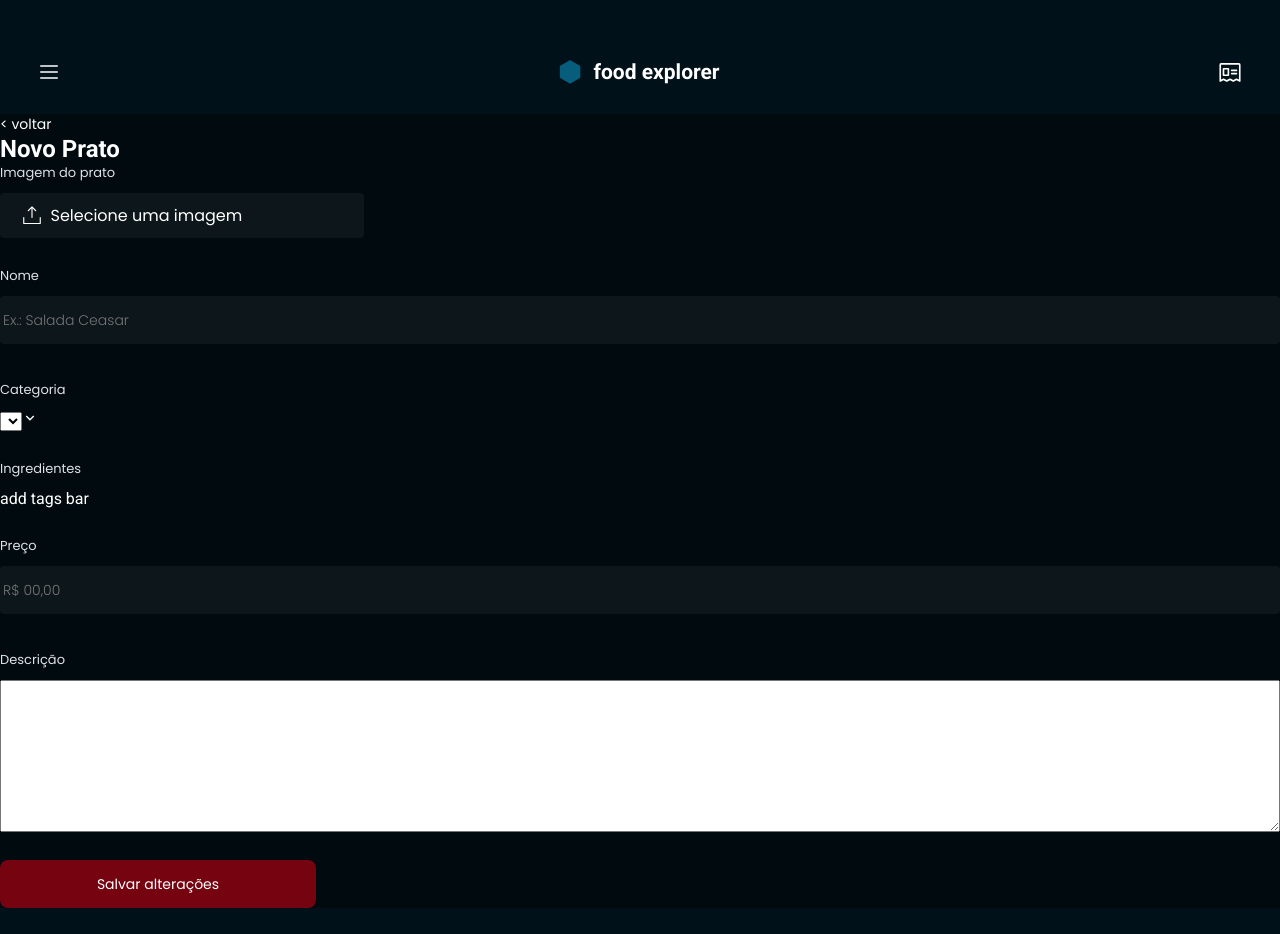
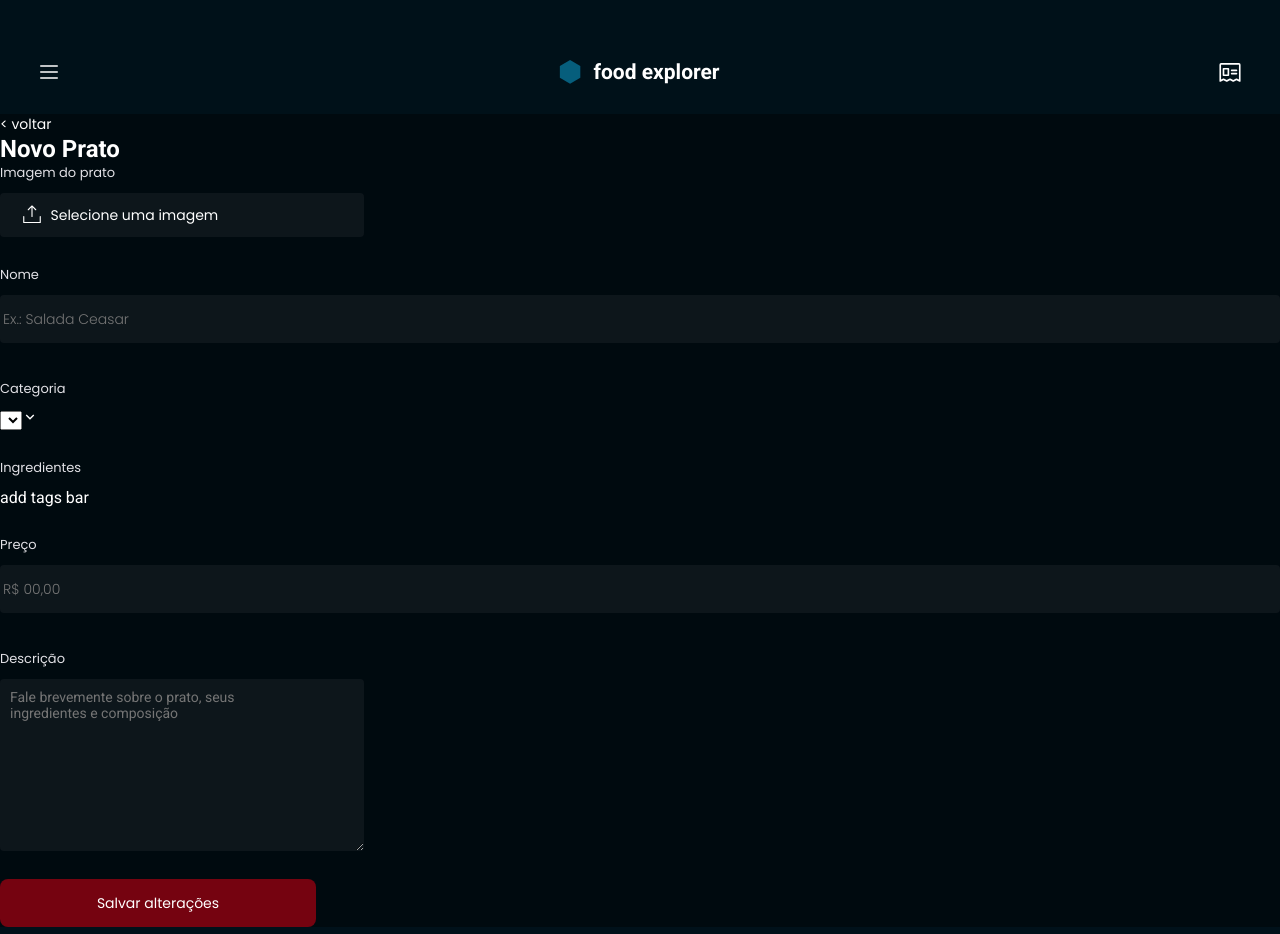
Before and after one commit to loren175/front-food-explorer, a React (Vite) app: page / in a window 1280 px wide. Shown: the top 934 px of the page. Built offline with nearby package versions, Linux system fonts and the light colour scheme.

Commit message:
add textarea styles and adjust at input file font size

```diff
--- a/src/pages/NewDish/index.jsx
+++ b/src/pages/NewDish/index.jsx
@@ -46,7 +46,13 @@ export function NewDish() {
             <Input background="dark_800" placeholder="R$ 00,00" />
           </Section>
           <Section text="Descrição">
-            <textarea name="" id="" cols="30" rows="10"></textarea>
+            <textarea
+              placeholder="Fale brevemente sobre o prato, seus ingredientes e composição"
+              name=""
+              id=""
+              cols="30"
+              rows="10"
+            ></textarea>
           </Section>
 
           <Button text="Salvar alterações" />
--- a/src/pages/NewDish/styles.js
+++ b/src/pages/NewDish/styles.js
@@ -1,23 +1,34 @@
-import styled from "styled-components";
+import styled from "styled-components"
 
 export const Container = styled.div`
   width: 100%;
   min-height: 100vh;
-
 `
 
 export const Form = styled.form`
-
+  textarea {
+    background-color: ${({ theme }) => theme.COLORS.DARK_800};
+    color: ${({ theme }) => theme.COLORS.LIGHT_500};
+    border: none;
+    border-radius: 4px;
+    font-family: "Roboto";
+    font-size: 14px;
+    width: 364px;
+    height: 172px;
+    outline: none;
+    padding: 10px 50px 10px 10px;
+  }
 `
 
 export const ImgUpload = styled.div`
   color: ${({ theme }) => theme.COLORS.LIGHT_100};
-  font-family: 'Poppins';
+  font-family: "Poppins";
 
   label {
     display: flex;
     align-items: center;
     gap: 6.5px;
+    font-size: 14px;
     padding: 10px 20px;
     cursor: pointer;
     background-color: ${({ theme }) => theme.COLORS.DARK_800};
```
